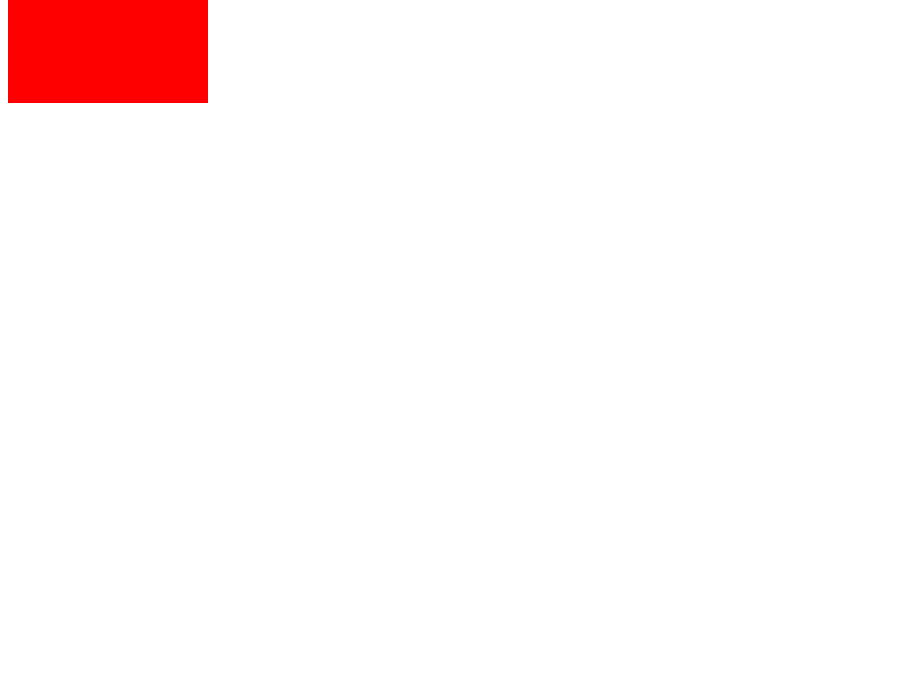
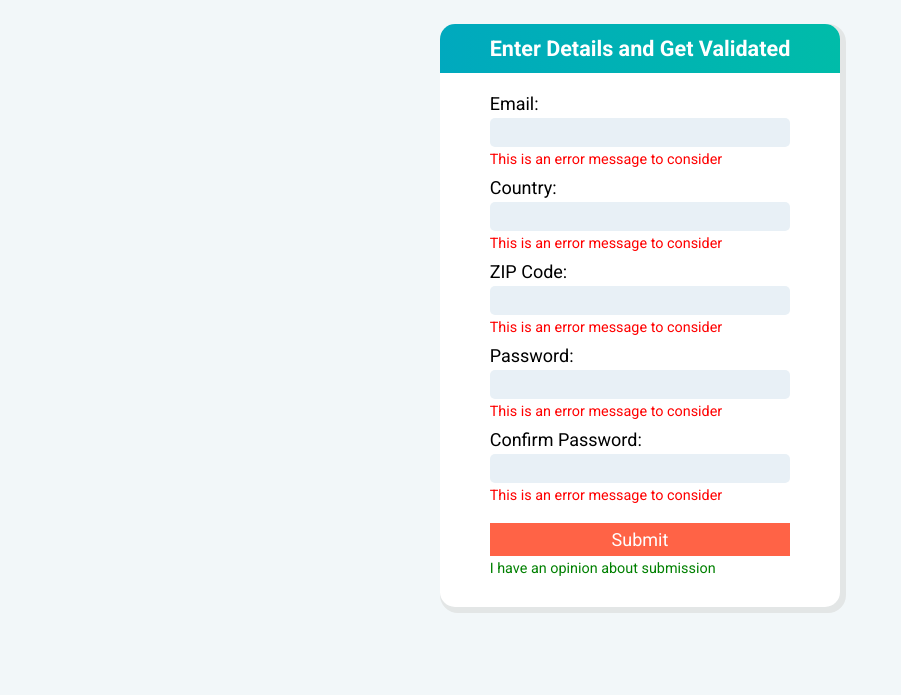
Before and after one commit to briksdaal/12-form-validation, a website built with webpack: page dist/index.html in a window 1280 px wide. Shown: the part 105-800 px from the top of the page, without its empty margins (0-901 px from the left). Built offline with Linux system fonts and the light colour scheme.

Commit message:
Build and style form

```diff
--- a/package.json
+++ b/package.json
@@ -25,11 +25,15 @@
     "eslint": "^8.35.0",
     "eslint-config-airbnb-base": "^15.0.0",
     "eslint-plugin-import": "^2.27.5",
+    "handlebars-loader": "^1.7.3",
     "html-webpack-plugin": "^5.5.0",
     "style-loader": "^3.3.1",
     "webpack": "^5.76.2",
     "webpack-bundle-analyzer": "^4.8.0",
     "webpack-cli": "^5.0.1",
     "webpack-dev-server": "^4.11.1"
+  },
+  "dependencies": {
+    "country-list": "^2.3.0"
   }
 }
--- /dev/null
+++ b/src/index.hbs
@@ -0,0 +1,45 @@
+<html lang="en">
+  <head>
+    <meta charset="UTF-8" />
+    <meta http-equiv="X-UA-Compatible" content="IE=edge" />
+    <meta name="viewport" content="width=device-width, initial-scale=1.0" />
+    <title>{{htmlWebpackPlugin.options.title}}</title>
+  </head>
+  <body>
+    <div class="main-container">
+      <h1>Form Validation</h1>
+      <form action="" id="contact-form">
+        <h2>Enter Details and Get Validated</h2>
+        <div class="form-row">
+          <label for="email">Email:</label>
+          <input type="email" />
+          <div class="error">This is an error message to consider</div>
+        </div>
+        <div class="form-row">
+          <label for="country">Country:</label>
+          <input type="text" />
+          <div class="error">This is an error message to consider</div>
+        </div>
+        <div class="form-row">
+          <label for="zipcode">ZIP Code:</label>
+          <input type="tel" />
+          <div class="error">This is an error message to consider</div>
+        </div>
+        <div class="form-row">
+          <label for="password">Password:</label>
+          <input type="password" />
+          <div class="error">This is an error message to consider</div>
+        </div>
+        <div class="form-row">
+          <label for="password-confirm">Confirm Password:</label>
+          <input type="password" />
+          <div class="error">This is an error message to consider</div>
+        </div>
+        <div class="form-row">
+          <button type="submit">Submit</button>
+          <div class="submit-msg">I have an opinion about submission</div>
+        </div>
+      </form>
+    </div>
+  </body>
+</html>
--- a/src/index.js
+++ b/src/index.js
@@ -1,7 +1 @@
-import './style.css'
-
-console.log('hi');
-
-const box = document.createElement('div');
-box.classList.add('box');
-document.body.appendChild(box);
+import './style.css';
--- a/src/style.css
+++ b/src/style.css
@@ -1,5 +1,102 @@
-.box {
-    width: 200px;
-    height: 200px;
-    background: red;
+@import url("https://fonts.googleapis.com/css2?family=Roboto:wght@400;500;700&display=swap");
+
+:root {
+  font-size: 18px;
 }
+
+*,
+button {
+  padding: 0;
+  margin: 0;
+  box-sizing: border-box;
+  font-size: 1rem;
+  font-family: "Roboto", sans-serif;
+}
+
+h1 {
+  font-size: 1.4rem;
+  margin-bottom: 40px;
+  text-align: center;
+}
+
+h2 {
+  font-size: 1.2rem;
+  color: white;
+  margin-bottom: 20px;
+  padding: 12px 50px;
+  background: linear-gradient(to right, #00a9be, #00bca9);
+}
+
+body {
+  display: flex;
+  justify-content: center;
+  background: #f2f7f9;
+}
+
+.main-container {
+  padding: 60px;
+}
+
+#contact-form {
+  background: #fff;
+  border-radius: 15px;
+  overflow: hidden;
+  box-shadow: 3px 3px 0 3px #e3e6e6;
+}
+
+.form-row {
+  height: 64px;
+  padding: 0 50px;
+  margin-bottom: 20px;
+}
+
+.form-row:last-of-type {
+  margin-top: 30px;
+}
+
+label {
+  display: block;
+  margin-bottom: 4px;
+}
+
+input {
+  width: 100%;
+  background: #e8f0f6;
+  padding: 4px;
+  border: none;
+  border-radius: 5px;
+}
+
+input:focus-visible {
+  outline: solid 2px #b4d6f1;
+}
+
+input:valid {
+  outline-color: #b4d6f1;
+}
+
+input:invalid {
+  outline: solid 2px #f00;
+}
+
+button[type="submit"] {
+  background: #ff6346;
+  color: #fff;
+  width: 100%;
+  border: none;
+  padding: 6px;
+}
+
+.error,
+.submit-msg {
+  font-size: 0.8rem;
+  padding: 4px 0;
+}
+
+.error, .submit-msg.error {
+  color: red;
+}
+
+.submit-msg {
+  color: green;
+}
--- a/webpack.config.js
+++ b/webpack.config.js
@@ -10,11 +10,12 @@ module.exports = {
   plugins: [
     new HtmlWebpackPlugin({
       title: 'Form Validation',
+      template: '!!handlebars-loader!./src/index.hbs',
     }),
   ],
   devServer: {
     static: './dist',
-    watchFiles: ['src/**/*.js', 'src/**/*.css'],
+    watchFiles: ['src/**/*.js', 'src/**/*.css', 'src/**/*.hbs'],
   },
   output: {
     filename: 'main.js',
```
Also changed, not shown: dist/index.html, dist/main.js, 1 other file.
